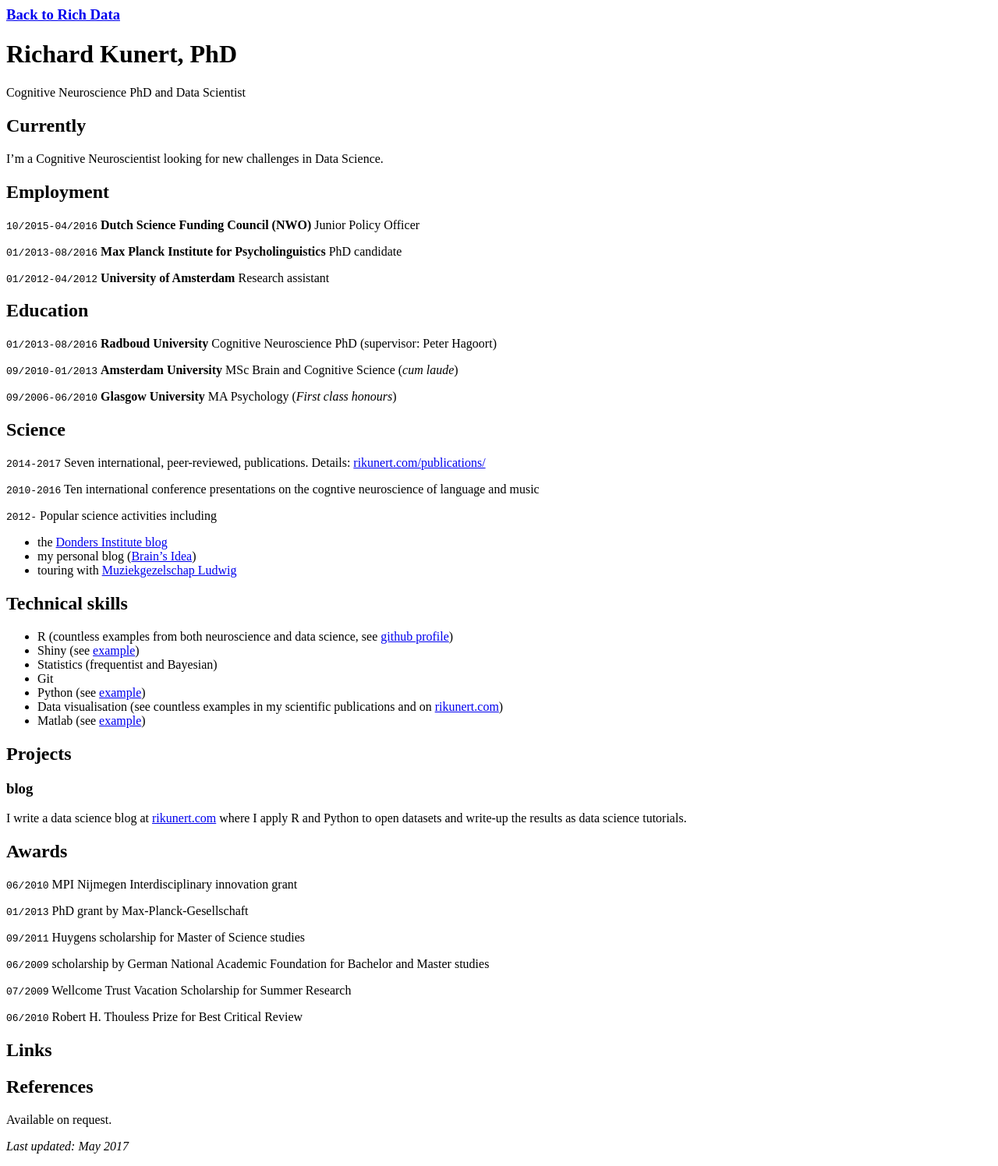
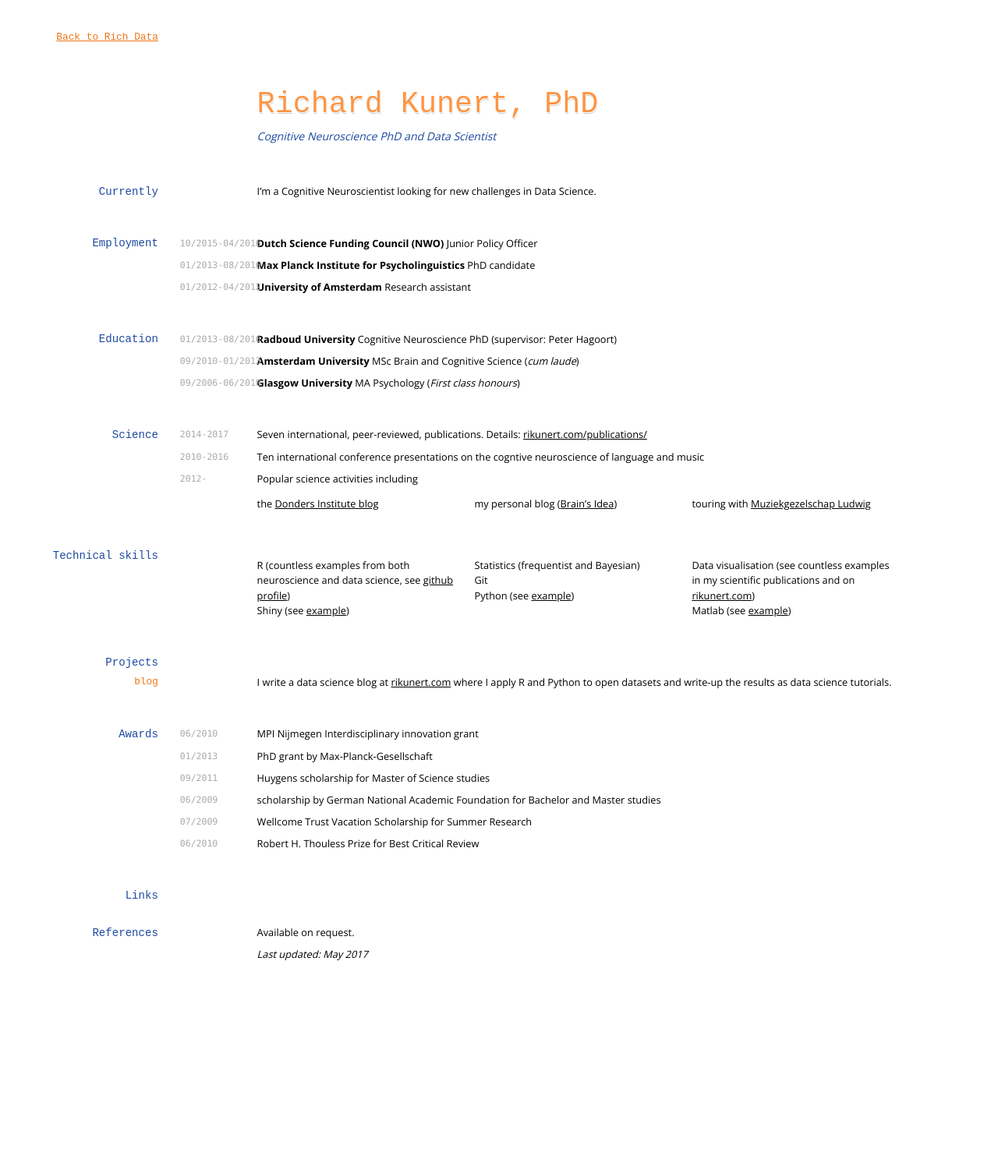
Before and after one commit to rikunert/rikunert.github.io, a Jekyll site: the page built from cv.md, in a window 1280 px wide. Shown: the whole page at 78% size. Built offline with Jekyll 4.4.1, drawn with Linux system fonts in a browser that asks for light colours; nearby versions of some CDN libraries; after the commit the page ends 1350 px from its top, so only the background shows below that.

Commit message:
reintroduce css style in cv html

```diff
--- a/_layouts/cv.html
+++ b/_layouts/cv.html
@@ -8,6 +8,8 @@
         <a href="/" title="Home">Back to {{ site.title }}</a>
       </h3>
     </header>
+
+   <link href="cv-screen.css" type="text/css" rel="stylesheet" media="screen">
 
   <meta charset=utf-8 />
   <title> Richard Kunert's CV</title>
```
